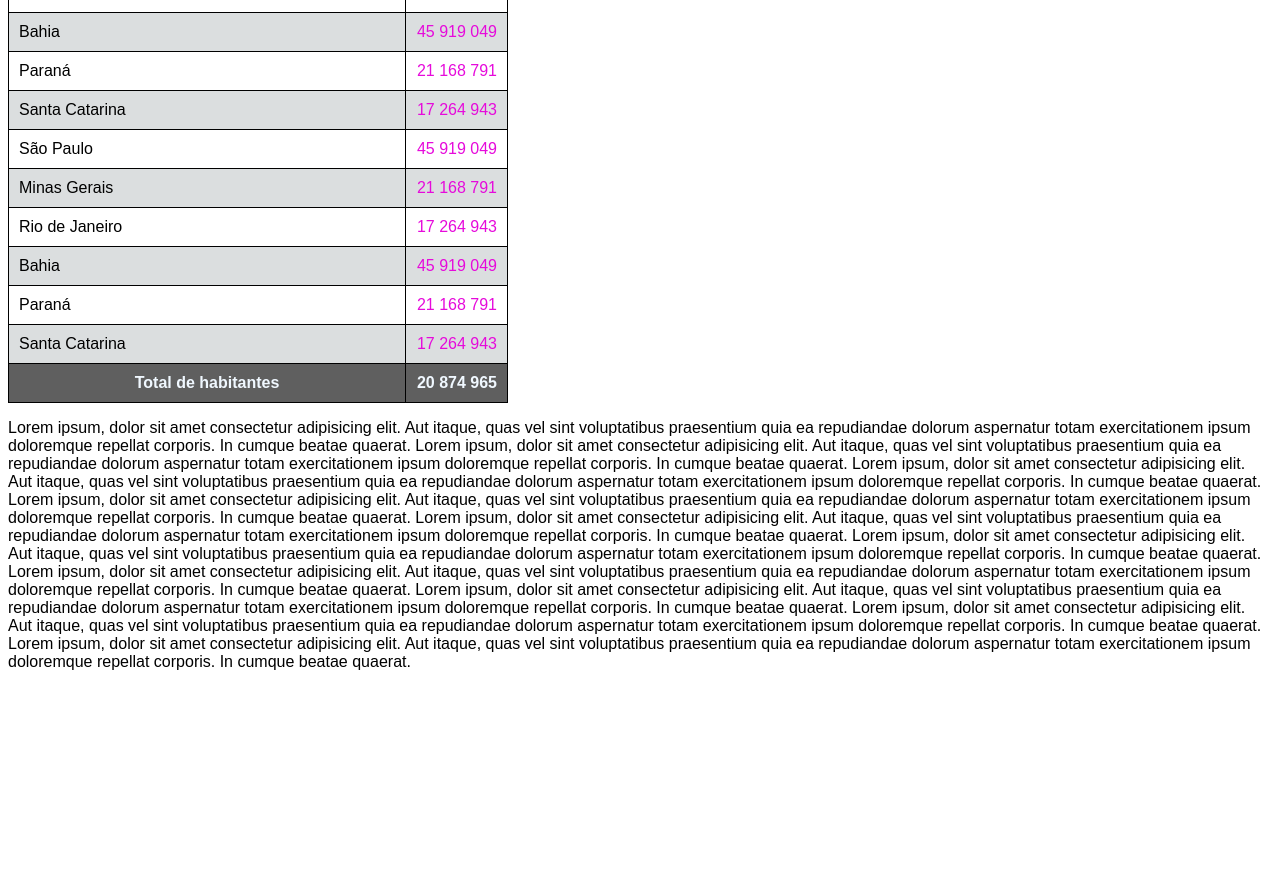
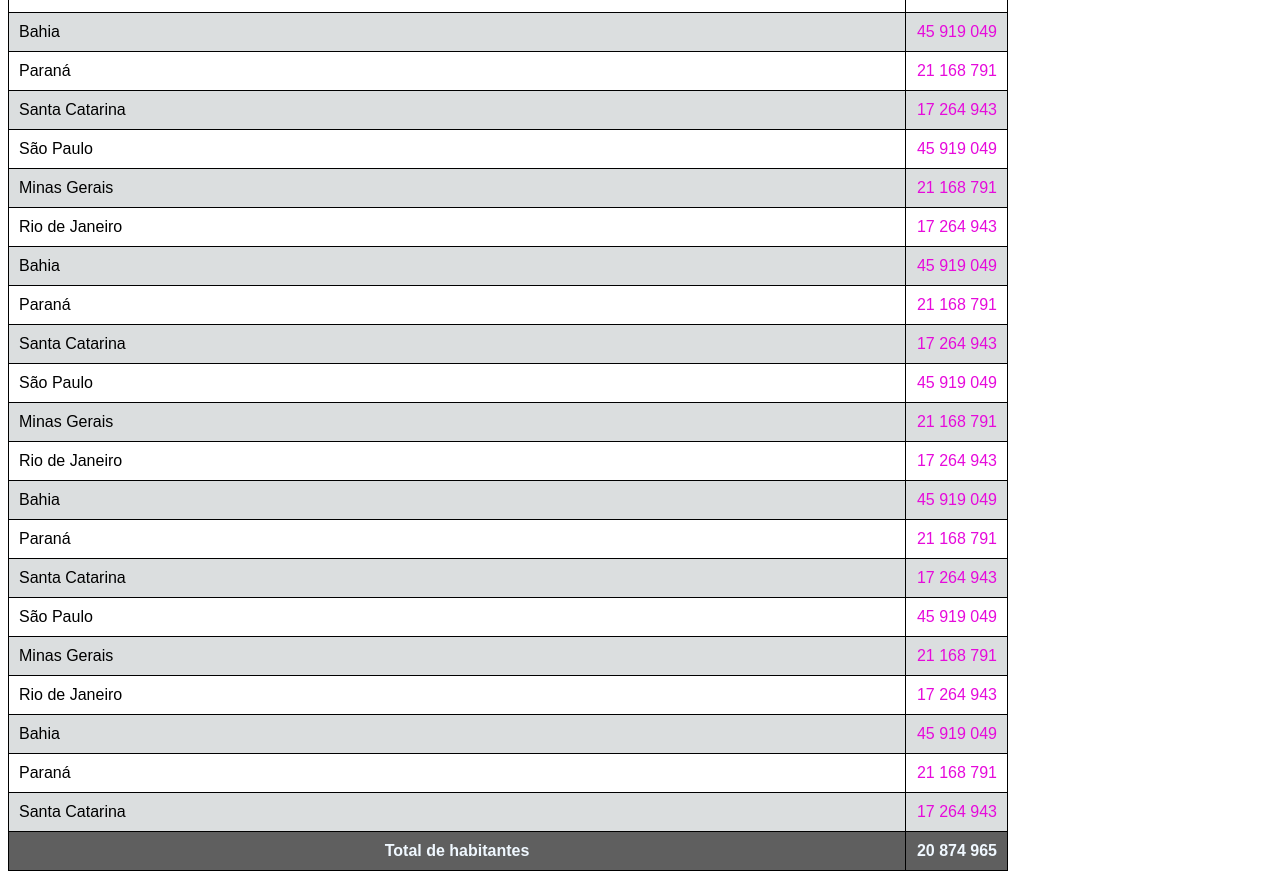
Before and after one commit to JohBnv/HTML5-CSS, a plain HTML site: page EXERCICIOS/ex020/tabela001.html in a window 1280 px wide. Shown: the part 740-1611 px from the top of the page. Before the commit the page ends 1427 px from the top, so only its background shows below. Drawn offline with Linux system fonts and the light colour scheme.

Commit message:
atualizaçãoo

```diff
--- a/EXERCICIOS/ex020/tabela001.html
+++ b/EXERCICIOS/ex020/tabela001.html
@@ -11,7 +11,7 @@
         }
 
         table {
-            width: 500px;
+            width: 1000px;
             border-collapse: collapse;
             position: relative;
         }
@@ -55,10 +55,16 @@
         .col1 {
             width: 50px;
         }
+
+        .container {
+            width: 80vw;
+            overflow-x: auto;
+        }
     </style>
 </head>
 <body>
     <h1>Tabela</h1>
+    <div class="container">
         <table>
             <caption>População das unidades federativas</caption>
             <thead>
@@ -139,6 +145,54 @@
                 <tr>
                     <td>Santa Catarina</td>
                     <td class="num">17 264 943</td>
+                </tr>
+                <tr>
+                    <td>São Paulo</td>
+                    <td class="num">45 919 049</td>
+                </tr>
+                <tr>
+                    <td>Minas Gerais</td>
+                    <td class="num">21 168 791</td>
+                </tr>
+                <tr>
+                    <td>Rio de Janeiro</td>
+                    <td class="num">17 264 943</td>
+                </tr>
+                <tr>
+                    <td>Bahia</td>
+                    <td class="num">45 919 049</td>
+                </tr>
+                <tr>
+                    <td>Paraná</td>
+                    <td class="num">21 168 791</td>
+                </tr>
+                <tr>
+                    <td>Santa Catarina</td>
+                    <td class="num">17 264 943</td>
+                <tr>
+                    <td>São Paulo</td>
+                    <td class="num">45 919 049</td>
+                </tr>
+                <tr>
+                    <td>Minas Gerais</td>
+                    <td class="num">21 168 791</td>
+                </tr>
+                <tr>
+                    <td>Rio de Janeiro</td>
+                    <td class="num">17 264 943</td>
+                </tr>
+                <tr>
+                    <td>Bahia</td>
+                    <td class="num">45 919 049</td>
+                </tr>
+                <tr>
+                    <td>Paraná</td>
+                    <td class="num">21 168 791</td>
+                </tr>
+                <tr>
+                    <td>Santa Catarina</td>
+                    <td class="num">17 264 943</td>
+                </tr>
                 <tr>
                     <td>São Paulo</td>
                     <td class="num">45 919 049</td>
@@ -164,7 +218,6 @@
                     <td class="num">17 264 943</td>
                 </tr>
             </tbody>
-
             <tfoot>
                 <tr>
                     <th scope="row">Total de habitantes</th>
@@ -172,46 +225,6 @@
                 </tr>
             </tfoot>
         </table>
-    <p>Lorem ipsum, dolor sit amet consectetur adipisicing elit.
-       Aut itaque, quas vel sint voluptatibus praesentium quia ea
-       repudiandae dolorum aspernatur totam exercitationem ipsum doloremque
-       repellat corporis. In cumque beatae quaerat.
-       Lorem ipsum, dolor sit amet consectetur adipisicing elit.
-       Aut itaque, quas vel sint voluptatibus praesentium quia ea
-       repudiandae dolorum aspernatur totam exercitationem ipsum doloremque
-       repellat corporis. In cumque beatae quaerat.
-       Lorem ipsum, dolor sit amet consectetur adipisicing elit.
-       Aut itaque, quas vel sint voluptatibus praesentium quia ea
-       repudiandae dolorum aspernatur totam exercitationem ipsum doloremque
-       repellat corporis. In cumque beatae quaerat.
-       Lorem ipsum, dolor sit amet consectetur adipisicing elit.
-       Aut itaque, quas vel sint voluptatibus praesentium quia ea
-       repudiandae dolorum aspernatur totam exercitationem ipsum doloremque
-       repellat corporis. In cumque beatae quaerat.
-       Lorem ipsum, dolor sit amet consectetur adipisicing elit.
-       Aut itaque, quas vel sint voluptatibus praesentium quia ea
-       repudiandae dolorum aspernatur totam exercitationem ipsum doloremque
-       repellat corporis. In cumque beatae quaerat.
-       Lorem ipsum, dolor sit amet consectetur adipisicing elit.
-       Aut itaque, quas vel sint voluptatibus praesentium quia ea
-       repudiandae dolorum aspernatur totam exercitationem ipsum doloremque
-       repellat corporis. In cumque beatae quaerat.
-       Lorem ipsum, dolor sit amet consectetur adipisicing elit.
-       Aut itaque, quas vel sint voluptatibus praesentium quia ea
-       repudiandae dolorum aspernatur totam exercitationem ipsum doloremque
-       repellat corporis. In cumque beatae quaerat.
-       Lorem ipsum, dolor sit amet consectetur adipisicing elit.
-       Aut itaque, quas vel sint voluptatibus praesentium quia ea
-       repudiandae dolorum aspernatur totam exercitationem ipsum doloremque
-       repellat corporis. In cumque beatae quaerat.
-       Lorem ipsum, dolor sit amet consectetur adipisicing elit.
-       Aut itaque, quas vel sint voluptatibus praesentium quia ea
-       repudiandae dolorum aspernatur totam exercitationem ipsum doloremque
-       repellat corporis. In cumque beatae quaerat.
-       Lorem ipsum, dolor sit amet consectetur adipisicing elit.
-       Aut itaque, quas vel sint voluptatibus praesentium quia ea
-       repudiandae dolorum aspernatur totam exercitationem ipsum doloremque
-       repellat corporis. In cumque beatae quaerat.
-    </p>
+    </div>
 </body>
 </html>
```
Also changed, not shown: EXERCICIOS/ex020/tabela003.html (+1 -0 lines). Lines whose indentation alone changed are shown as unchanged.
